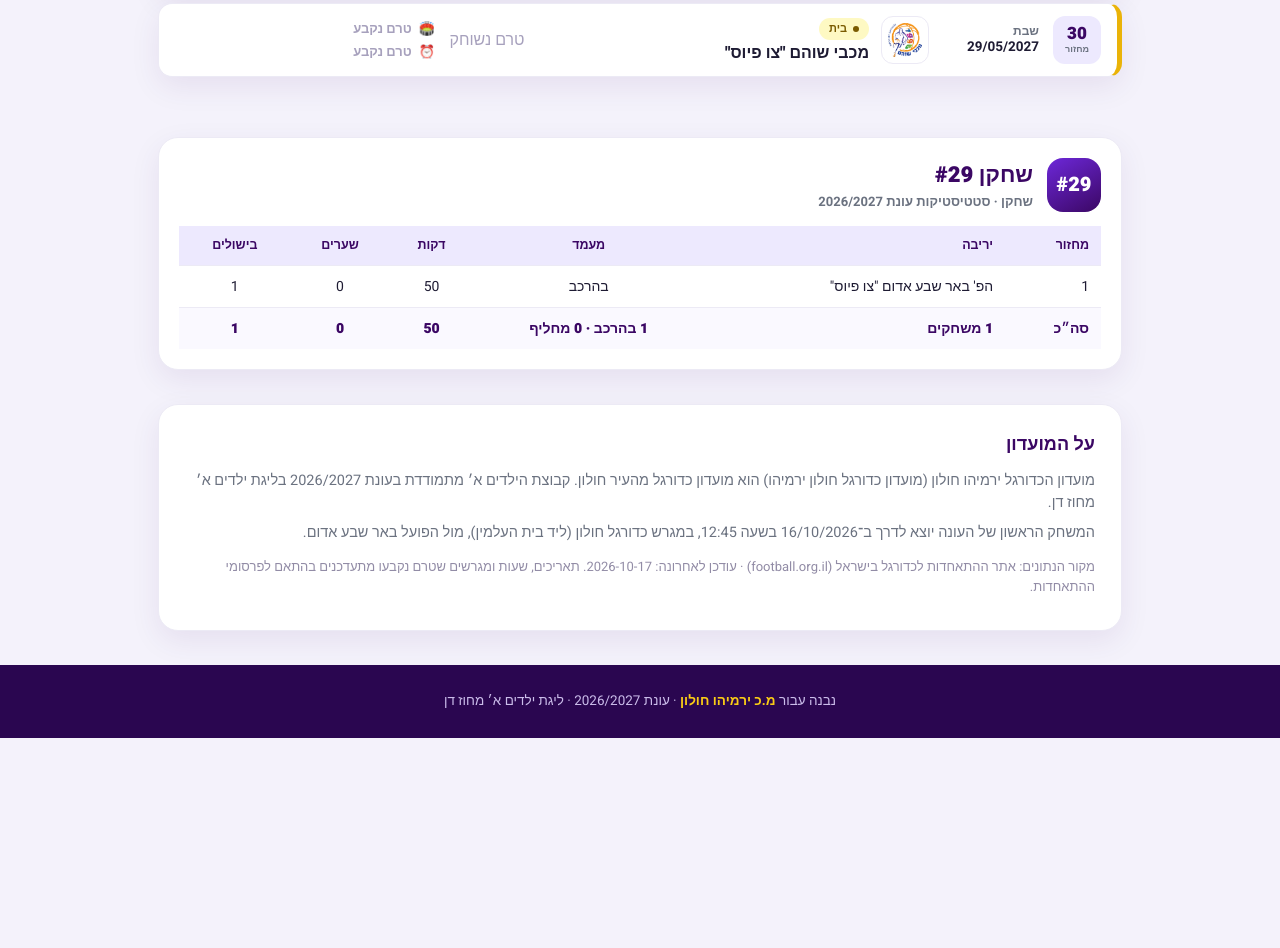
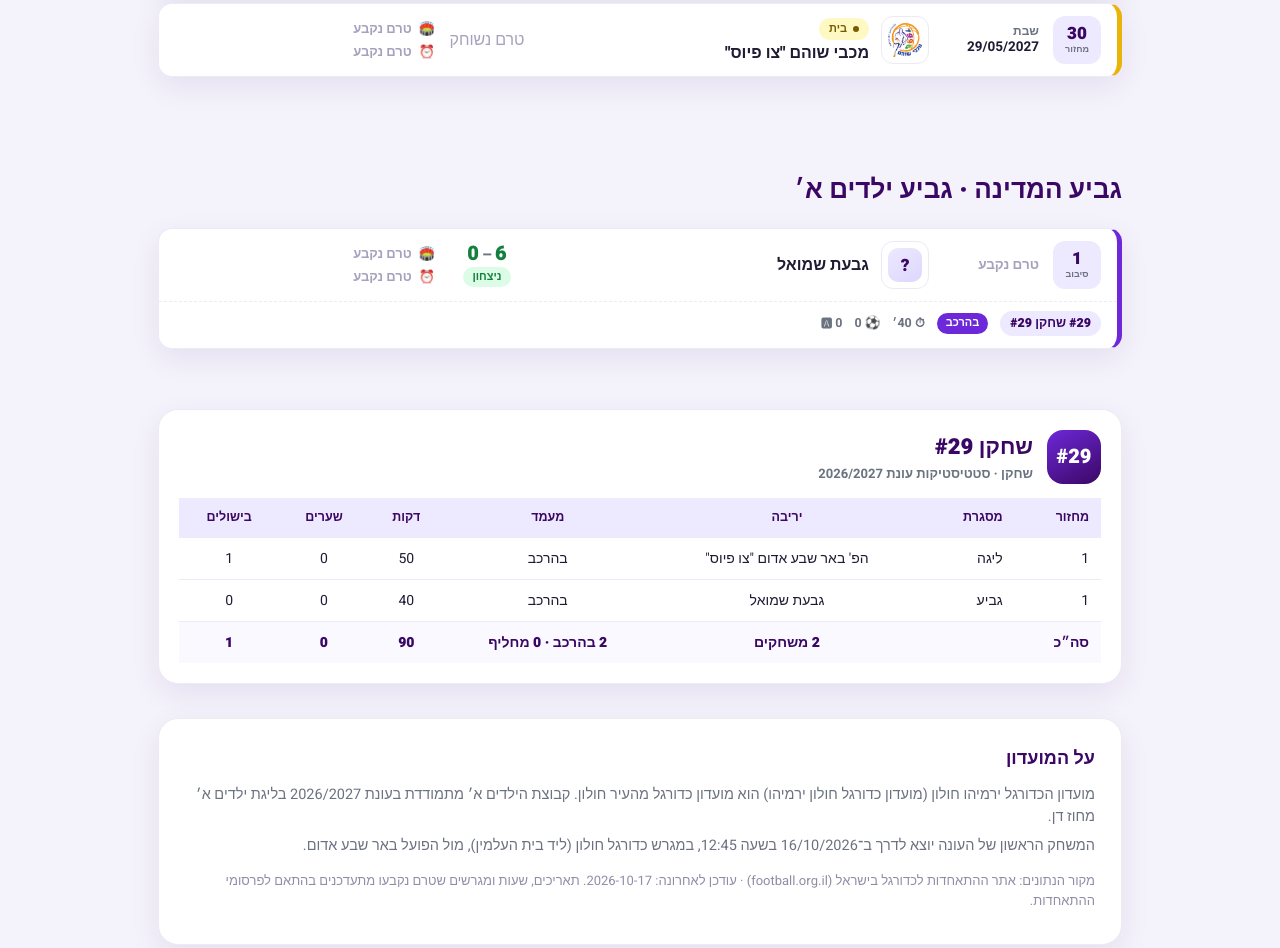
Before and after one commit to arrow0108/U13-Season-2026-2027, a website: page index.html in a window 1280 px wide. Shown: the part 3304-4252 px from the top of the page. Before the commit the page ends 4042 px from the top, so only its background shows below. Drawn offline with Linux system fonts and the light colour scheme.

Commit message:
Add גביע המדינה (cup) tracking: cup section, cup player stats, comp-aware season table

```diff
--- /dev/null
+++ b/data/cup.json
@@ -0,0 +1,19 @@
+{
+  "meta": {
+    "competition": "גביע המדינה · גביע ילדים א׳",
+    "source": "https://www.football.org.il/team-details/?team_id=1896&season_id=28",
+    "updated": "2026-10-17"
+  },
+  "games": [
+    {
+      "r": 1,
+      "d": null,
+      "home": null,
+      "opp": "גבעת שמואל",
+      "venue": null,
+      "time": null,
+      "score": { "us": 6, "them": 0 },
+      "logo": null
+    }
+  ]
+}
--- a/data/player.json
+++ b/data/player.json
@@ -3,6 +3,7 @@
   "number": 29,
   "position": "",
   "games": [
-    { "r": 1, "min": 50, "goals": 0, "assists": 1, "started": true }
+    { "comp": "league", "r": 1, "min": 50, "goals": 0, "assists": 1, "started": true },
+    { "comp": "cup", "r": 1, "min": 40, "goals": 0, "assists": 0, "started": true }
   ]
 }
--- a/index.html
+++ b/index.html
@@ -181,7 +181,7 @@
   .player-head h3{margin:0;font-size:clamp(18px,2.6vw,22px);font-weight:900;color:var(--purple-deep)}
   .player-head .sub{font-size:13px;color:var(--muted);font-weight:600}
   .ptable-wrap{overflow-x:auto}
-  .ptable{width:100%;border-collapse:collapse;font-size:14px;min-width:520px}
+  .ptable{width:100%;border-collapse:collapse;font-size:14px;min-width:620px}
   .ptable th,.ptable td{padding:10px 12px;text-align:center;border-bottom:1px solid var(--line)}
   .ptable th{background:var(--purple-soft);color:var(--purple-deep);font-weight:800;font-size:12.5px}
   .ptable tbody tr:hover{background:#faf9ff}
@@ -273,6 +273,11 @@
 
   <section class="list" id="list"></section>
 
+  <div class="toolbar">
+    <h2>גביע המדינה · גביע ילדים א׳</h2>
+  </div>
+  <section class="list" id="cup-list"></section>
+
   <section class="player-card" id="player"></section>
 
   <section class="about">
@@ -294,8 +299,10 @@
 const weekday = s => { const i = parseDMY(s).getDay(); return i===6 ? "שבת" : "יום "+WD[i]; };
 
 const list = document.getElementById("list");
+const cupList = document.getElementById("cup-list");
 const playerBox = document.getElementById("player");
 let FIXTURES = [];
+let CUP = [];
 let nextRound = null;
 let PLAYER = { name: "שחקן #29", number: 29, position: "", games: [] };
 
@@ -314,12 +321,12 @@
   return `<div class="c-score ${cls}"><span class="sc">${us}<i>–</i>${them}</span><span class="res">${label}</span></div>`;
 }
 
-function playerGame(round){
-  return (PLAYER.games||[]).find(g=>g.r===round);
+function playerGame(scope, round){
+  return (PLAYER.games||[]).find(g=>g.r===round && (g.comp||"league")===scope);
 }
 
-function playerLine(m){
-  const s = playerGame(m.r);
+function playerLine(m, scope){
+  const s = playerGame(scope||"league", m.r);
   if(!s) return "";
   return `<div class="p-line">
       <span class="p-tag">#${PLAYER.number} ${PLAYER.name}</span>
@@ -349,19 +356,23 @@
     return head + `<p class="empty">אין עדיין נתוני משחק לשחקן. הנתונים יוצגו לאחר שיוזנו דקות משחק, שערים ובישולים לכל מחזור.</p>`;
   }
   const rows = g.map(s=>{
-    const fx = FIXTURES.find(m=>m.r===s.r)||{};
-    return `<tr><td>${s.r}</td><td>${fx.opp||""}</td><td>${s.started?"בהרכב":"מחליף"}</td><td>${s.min||0}</td><td>${s.goals||0}</td><td>${s.assists||0}</td></tr>`;
+    const scope = s.comp||"league";
+    const src = scope==="cup" ? CUP : FIXTURES;
+    const fx = src.find(m=>m.r===s.r)||{};
+    const comp = scope==="cup" ? "גביע" : "ליגה";
+    return `<tr><td>${s.r}</td><td>${comp}</td><td>${fx.opp||""}</td><td>${s.started?"בהרכב":"מחליף"}</td><td>${s.min||0}</td><td>${s.goals||0}</td><td>${s.assists||0}</td></tr>`;
   }).join("");
   return head + `<div class="ptable-wrap"><table class="ptable">
-      <thead><tr><th>מחזור</th><th>יריבה</th><th>מעמד</th><th>דקות</th><th>שערים</th><th>בישולים</th></tr></thead>
+      <thead><tr><th>מחזור</th><th>מסגרת</th><th>יריבה</th><th>מעמד</th><th>דקות</th><th>שערים</th><th>בישולים</th></tr></thead>
       <tbody>${rows}
-        <tr class="tot"><td>סה״כ</td><td>${apps} משחקים</td><td>${starts} בהרכב · ${subs} מחליף</td><td>${min}</td><td>${goals}</td><td>${assists}</td></tr>
+        <tr class="tot"><td>סה״כ</td><td></td><td>${apps} משחקים</td><td>${starts} בהרכב · ${subs} מחליף</td><td>${min}</td><td>${goals}</td><td>${assists}</td></tr>
       </tbody>
     </table></div>`;
 }
 
-function gameMarkup(m){
-  const isNext = m.r===nextRound;
+function gameMarkup(m, scope){
+  scope = scope || "league";
+  const isNext = scope==="league" && m.r===nextRound;
   const venue = m.venue ? m.venue : `<span class="tbd">טרם נקבע</span>`;
   const time  = m.time  ? m.time  : `<span class="tbd">טרם נקבע</span>`;
   const gmaps = m.maps || "https://www.google.com/maps/search/?api=1&query="+encodeURIComponent((m.address||m.venue||"")+", חולון");
@@ -374,15 +385,20 @@
         ${wazeBtn}
       </div>
     </div>` : "";
+  const haChip = (typeof m.home==="boolean")
+    ? `<span class="ha ${m.home?"home":"away"}"><span class="dot"></span>${m.home?"בית":"חוץ"}</span>` : "";
+  const dateCell = m.d
+    ? `<span class="wd">${weekday(m.d)}</span><span class="dm">${m.d}</span>`
+    : `<span class="tbd">טרם נקבע</span>`;
   return `<article class="game ${m.home?"home":"away"}${isNext?" next":""}" data-ha="${m.home?"home":"away"}">
     <div class="game-main">
-      <div class="c-round"><b>${m.r}</b><i>מחזור</i></div>
-      <div class="c-date"><span class="wd">${weekday(m.d)}</span><span class="dm">${m.d}</span></div>
+      <div class="c-round"><b>${m.r}</b><i>${scope==="cup"?"סיבוב":"מחזור"}</i></div>
+      <div class="c-date">${dateCell}</div>
       <div class="c-match">
         ${logoMarkup(m)}
         <div class="opp">
           ${isNext?`<span class="next-badge">המשחק הבא</span>`:""}
-          <span class="ha ${m.home?"home":"away"}"><span class="dot"></span>${m.home?"בית":"חוץ"}</span>
+          ${haChip}
           <span class="nm">${m.opp}</span>
         </div>
       </div>
@@ -393,12 +409,12 @@
       </div>
     </div>
     ${extra}
-    ${playerLine(m)}
+    ${playerLine(m, scope)}
   </article>`;
 }
 
 function applyFilter(f){
-  document.querySelectorAll(".game").forEach(c=>{
+  document.querySelectorAll("#list .game").forEach(c=>{
     c.style.display = (f==="all" || c.dataset.ha===f) ? "" : "none";
   });
 }
@@ -424,14 +440,23 @@
     const pres = await fetch("data/player.json", { cache: "no-store" });
     if(pres.ok) PLAYER = await pres.json();
   }catch(err){}
+  try{
+    const cres = await fetch("data/cup.json", { cache: "no-store" });
+    if(cres.ok){ const c = await cres.json(); CUP = c.games || []; }
+  }catch(err){}
   FIXTURES = data.games || [];
   if(data.meta && data.meta.updated){
     const el = document.getElementById("updated");
     if(el) el.textContent = data.meta.updated;
   }
   nextRound = (FIXTURES.find(m=>parseDMY(m.d)>=TODAY)||{}).r;
-  list.innerHTML = FIXTURES.map(gameMarkup).join("");
+  list.innerHTML = FIXTURES.map(m=>gameMarkup(m,"league")).join("");
   applyFilter("all");
+  if(cupList){
+    cupList.innerHTML = CUP.length
+      ? CUP.map(m=>gameMarkup(m,"cup")).join("")
+      : `<p class="empty">טרם פורסמו משחקי גביע.</p>`;
+  }
   if(playerBox) playerBox.innerHTML = seasonMarkup();
 }
 
```
Also changed, not shown: README.md.
